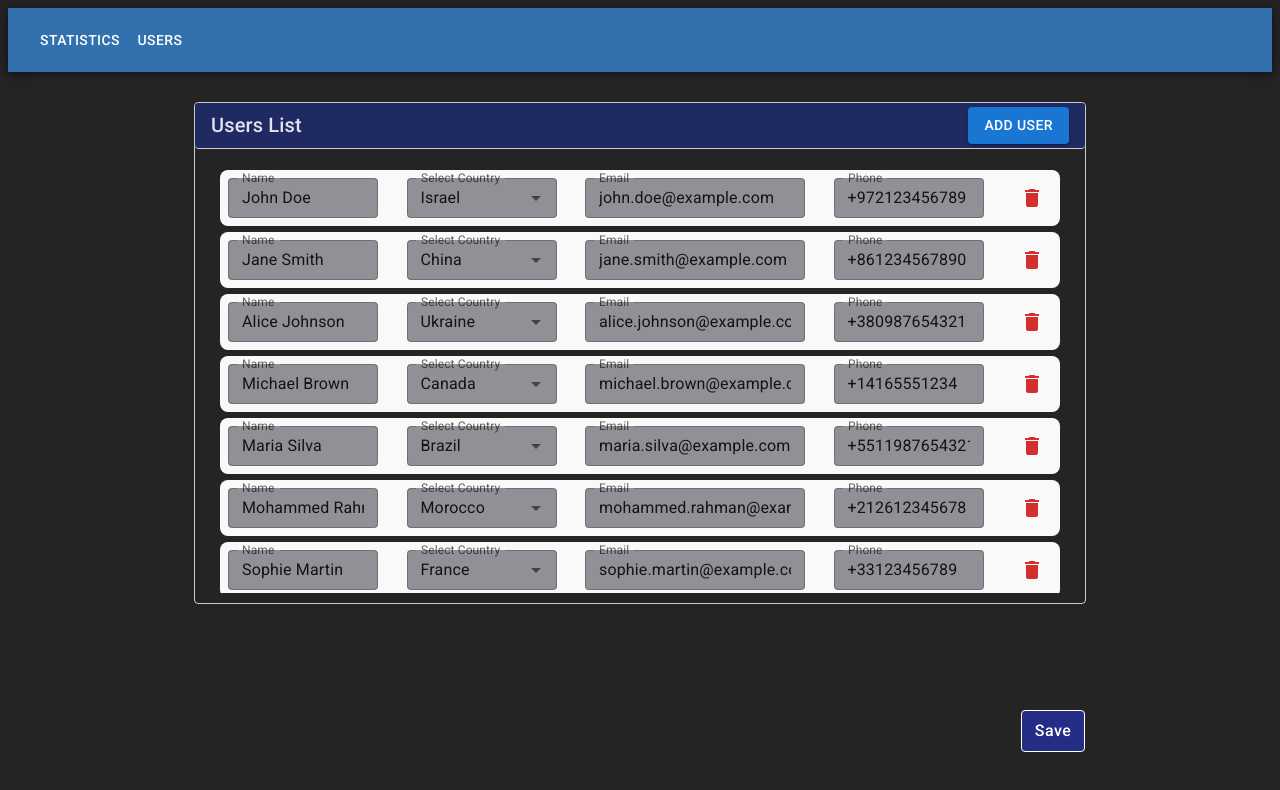
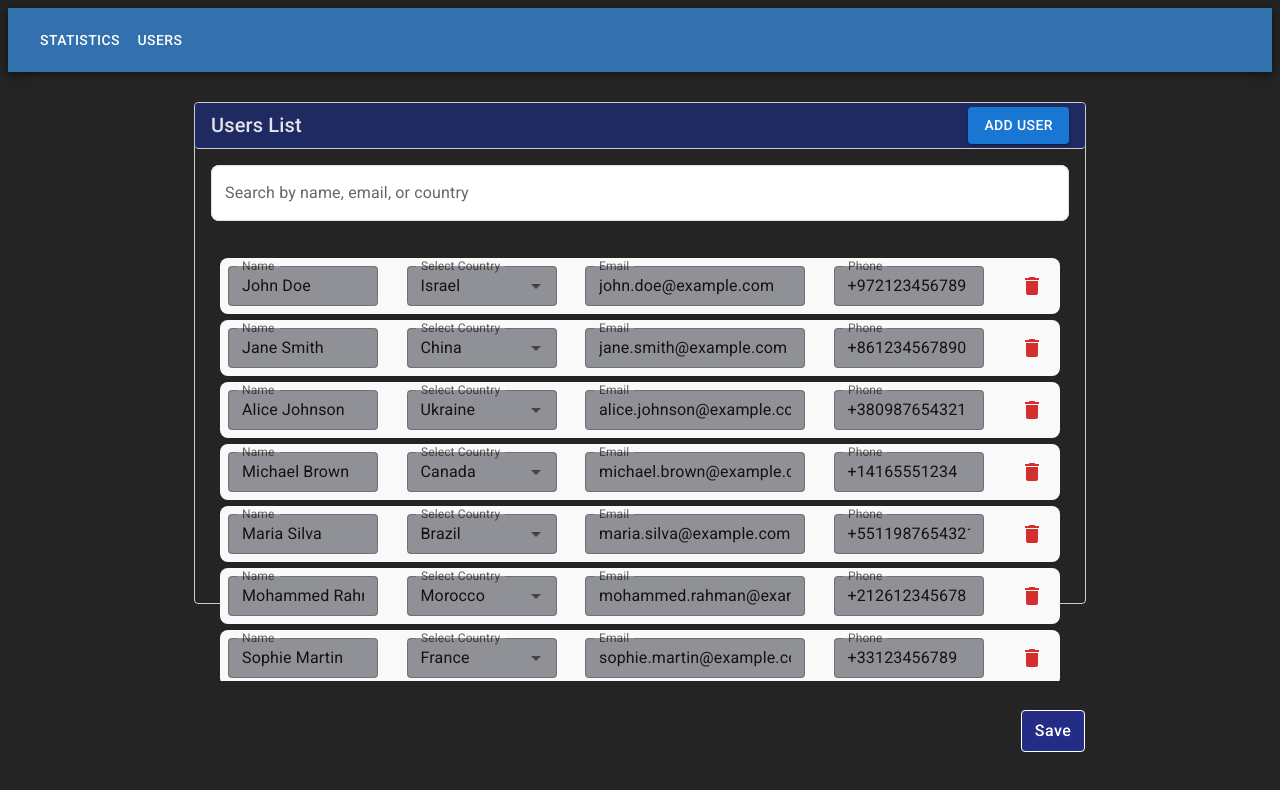
Before and after one commit to urikhaimov/long-list-form-react-project, a React (Vite) app: page /users in a window 1280 px wide. Shown: the top 790 px of the page. Built offline with nearby package versions, Linux system fonts and the light colour scheme.

Commit message:
add search

```diff
--- /dev/null
+++ b/src/components/SearchInput.jsx
@@ -0,0 +1,36 @@
+// components/SearchInput.jsx
+import React from 'react';
+import { TextField } from '@mui/material';
+
+const SearchInput = ({ label, value, onChange }) => {
+  return (
+    <TextField
+      label={label}
+      variant="outlined"
+      fullWidth
+      value={value}
+      onChange={(e) => onChange(e.target.value)}
+      sx={{
+        transition: 'all 0.3s ease',
+        borderRadius: 2,
+        backgroundColor: 'background.paper',
+        '& .MuiOutlinedInput-root': {
+          borderRadius: 2,
+          '& fieldset': {
+            borderColor: 'grey.300',
+            transition: 'border-color 0.3s ease, box-shadow 0.3s ease',
+          },
+          '&:hover fieldset': {
+            borderColor: 'primary.light',
+          },
+          '&.Mui-focused fieldset': {
+            borderColor: 'primary.main',
+            boxShadow: (theme) => `0 0 0 3px ${theme.palette.primary.main}33`,
+          },
+        },
+      }}
+    />
+  );
+};
+
+export default SearchInput;
--- a/src/pages/users/usersList/UsersList.jsx
+++ b/src/pages/users/usersList/UsersList.jsx
@@ -1,13 +1,21 @@
-import { useCallback } from 'react';
-import { Typography, Button } from '@mui/material';
+import { useCallback, useState, useEffect, useMemo } from 'react';
+import { Typography, Button, Box, TextField } from '@mui/material';
 import { useUsersContext } from '../../../context/usersContext';
 import UserRow from '../userRow/UserRow';
 import { ACTIONS } from '../reducers';
+import SearchInput from '../../../components/SearchInput';
 import styles from '../users.module.css';
 
 function UsersList() {
   const { users, dispatch } = useUsersContext();
-
+  const [searchTerm, setSearchTerm] = useState('');
+  const [debouncedSearchTerm, setDebouncedSearchTerm] = useState('');
+  useEffect(() => {
+    const handler = setTimeout(() => {
+      setDebouncedSearchTerm(searchTerm);
+    }, 300);
+    return () => clearTimeout(handler);
+  }, [searchTerm]);
   const handleInputChange = useCallback((id, field, newValue) => {
     dispatch({
       type: ACTIONS.UPDATE_USER,
@@ -31,6 +39,15 @@ function UsersList() {
     dispatch({ type: ACTIONS.ADD_USER, payload: { newUser } });
   }, [dispatch]);
 
+  const filteredUsers = useMemo(() => {
+    const lowerSearch = debouncedSearchTerm.toLowerCase();
+    return users.filter(
+      (user) =>
+        user.name.toLowerCase().includes(lowerSearch) ||
+        user.email.toLowerCase().includes(lowerSearch) ||
+        user.country.toLowerCase().includes(lowerSearch)
+    );
+  }, [debouncedSearchTerm, users]);
   return (
     <div className={styles.usersList}>
       <div className={styles.usersListHeader}>
@@ -39,8 +56,18 @@ function UsersList() {
           Add User
         </Button>
       </div>
+      <Box p={2}>
+        <SearchInput
+          label="Search by name, email, or country"
+          value={searchTerm}
+          onChange={setSearchTerm}
+        />
+      </Box>
+
+
+
       <div className={styles.usersListContent}>
-        {users.map((user) => (
+        {filteredUsers.map((user) => (
           <UserRow
             key={user.id}
             user={user}
```
